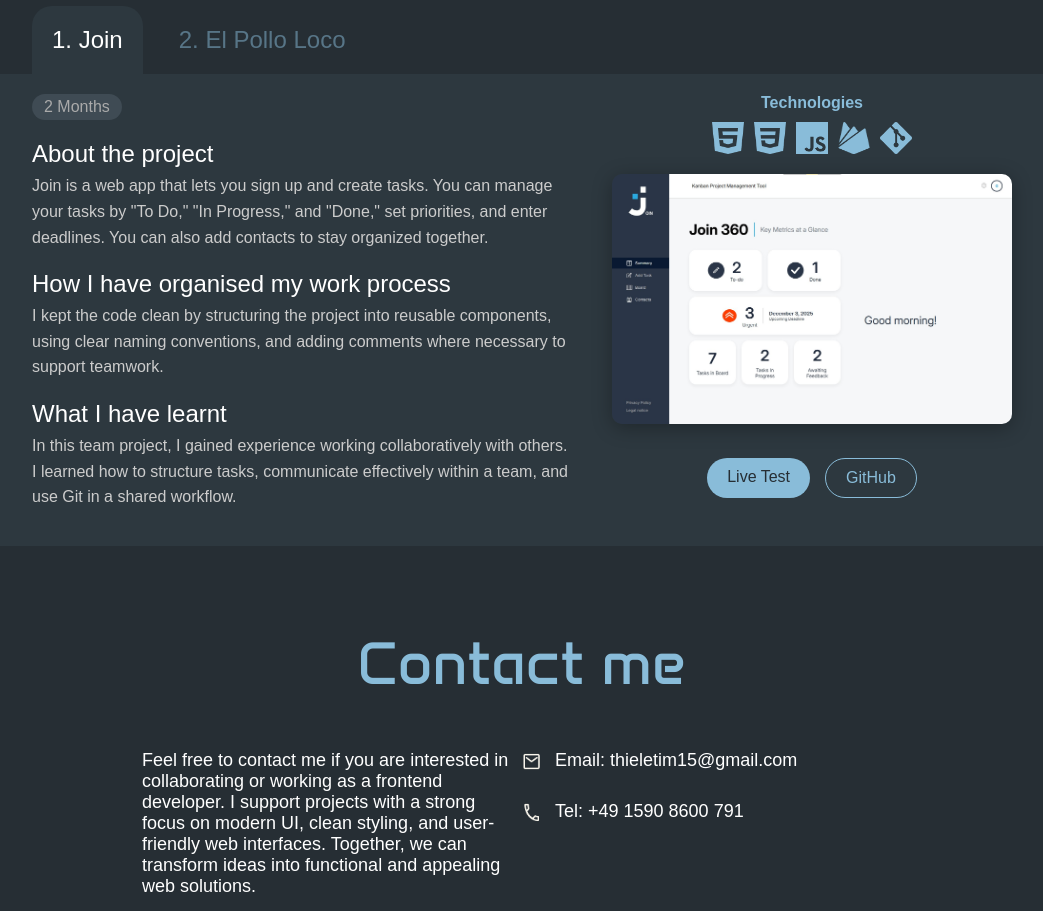
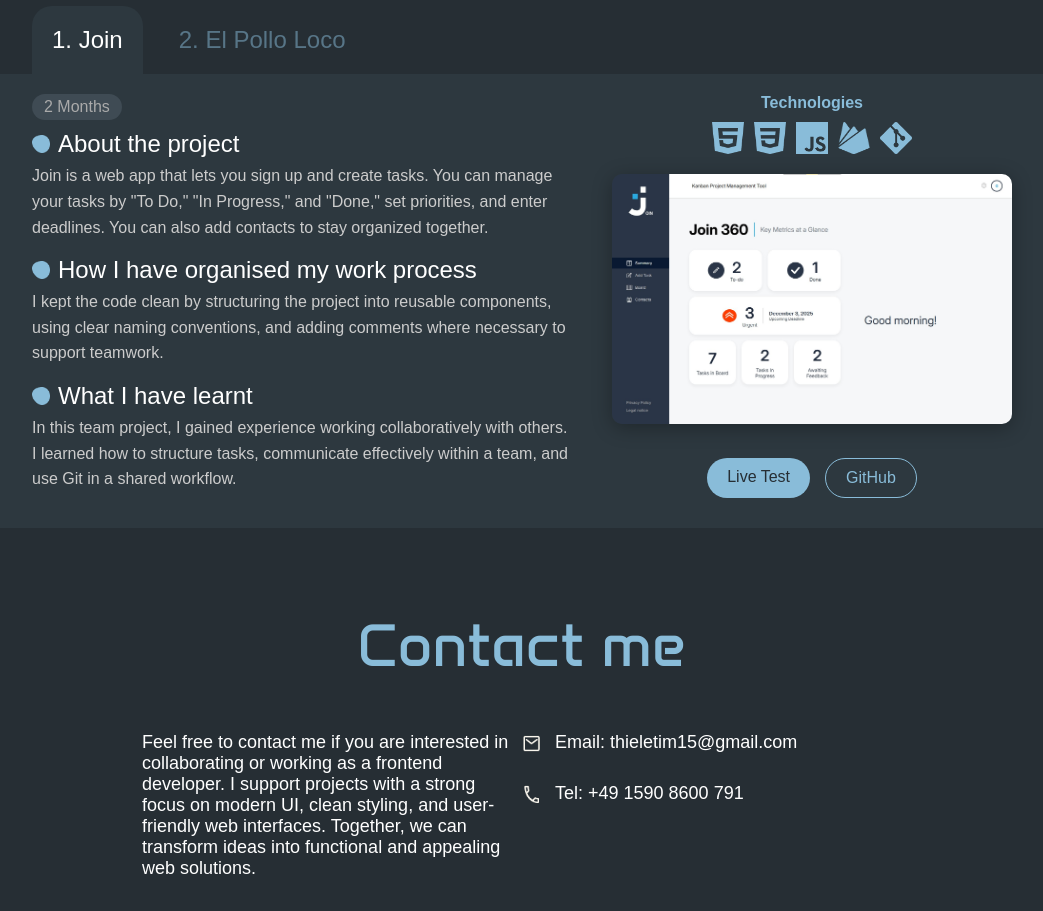
Before and after one commit to Greedrache/Portfolio, an Angular app: page / in a window 1280 px wide. Shown: the part 1920-2831 px from the top of the page, without its empty margins (118-1161 px from the left). Built offline with nearby package versions, Linux system fonts and the light colour scheme.

Commit message:
Footer ist nun ganz unten. + Elipsen Bild eigefügt jedoch noch an der falschen Position

```diff
--- a/src/app/app.component.html
+++ b/src/app/app.component.html
@@ -1,2 +1,4 @@
-<router-outlet></router-outlet>
+<div class="app-container">
+  <router-outlet></router-outlet>
+</div>
 <app-footer></app-footer>
--- a/src/app/app.component.scss
+++ b/src/app/app.component.scss
@@ -0,0 +1,9 @@
+:host {
+  display: flex;
+  flex-direction: column;
+  min-height: 100vh;
+}
+
+.app-container {
+  flex: 1;
+}
--- a/src/app/my-projects-section/my-projects-section.component.html
+++ b/src/app/my-projects-section/my-projects-section.component.html
@@ -19,13 +19,22 @@
             <span class="duration">{{ t(projects[activeProjectIndex].durationKey) }}</span>
           </div>
 
-          <h4>{{ t('projects.about') }}</h4>
+          <div style="display: flex; align-items: center; gap: 8px;">
+            <img src="assets/img/elipse.png" alt="Stichpunkt" class="bullet-icon" style="width: 18px; height: 18px;" />
+            <h4 style="margin: 0;">{{ t('projects.about') }}</h4>
+          </div>
           <p class="description">{{ t(projects[activeProjectIndex].descriptionKey) }}</p>
 
-          <h4>{{ t('projects.process') }}</h4>
+          <div style="display: flex; align-items: center; gap: 8px;">
+            <img src="assets/img/elipse.png" alt="Stichpunkt" class="bullet-icon" style="width: 18px; height: 18px;" />
+            <h4 style="margin: 0;">{{ t('projects.process') }}</h4>
+          </div>
           <p class="description">{{ t(projects[activeProjectIndex].processKey) }}</p>
 
-          <h4>{{ t('projects.learned') }}</h4>
+          <div style="display: flex; align-items: center; gap: 8px;">
+            <img src="assets/img/elipse.png" alt="Stichpunkt" class="bullet-icon" style="width: 18px; height: 18px;" />
+            <h4 style="margin: 0;">{{ t('projects.learned') }}</h4>
+          </div>
           <p class="description">{{ t(projects[activeProjectIndex].learnedKey) }}</p>
         </div>
         <div class="project-right">
--- a/src/styles.scss
+++ b/src/styles.scss
@@ -1,3 +1,8 @@
+html, body {
+    height: 100%;
+    margin: 0;
+}
+
 ::-webkit-scrollbar {
     width: 6px;
 }
@@ -17,7 +22,6 @@
 }
 
 body {
-    margin: 0;
     background-color: #262e34;
     font-family: 'Josefin Sans', sans-serif;
     color: white;
```
Also changed, not shown: src/assets/img/elipse.png (added).
